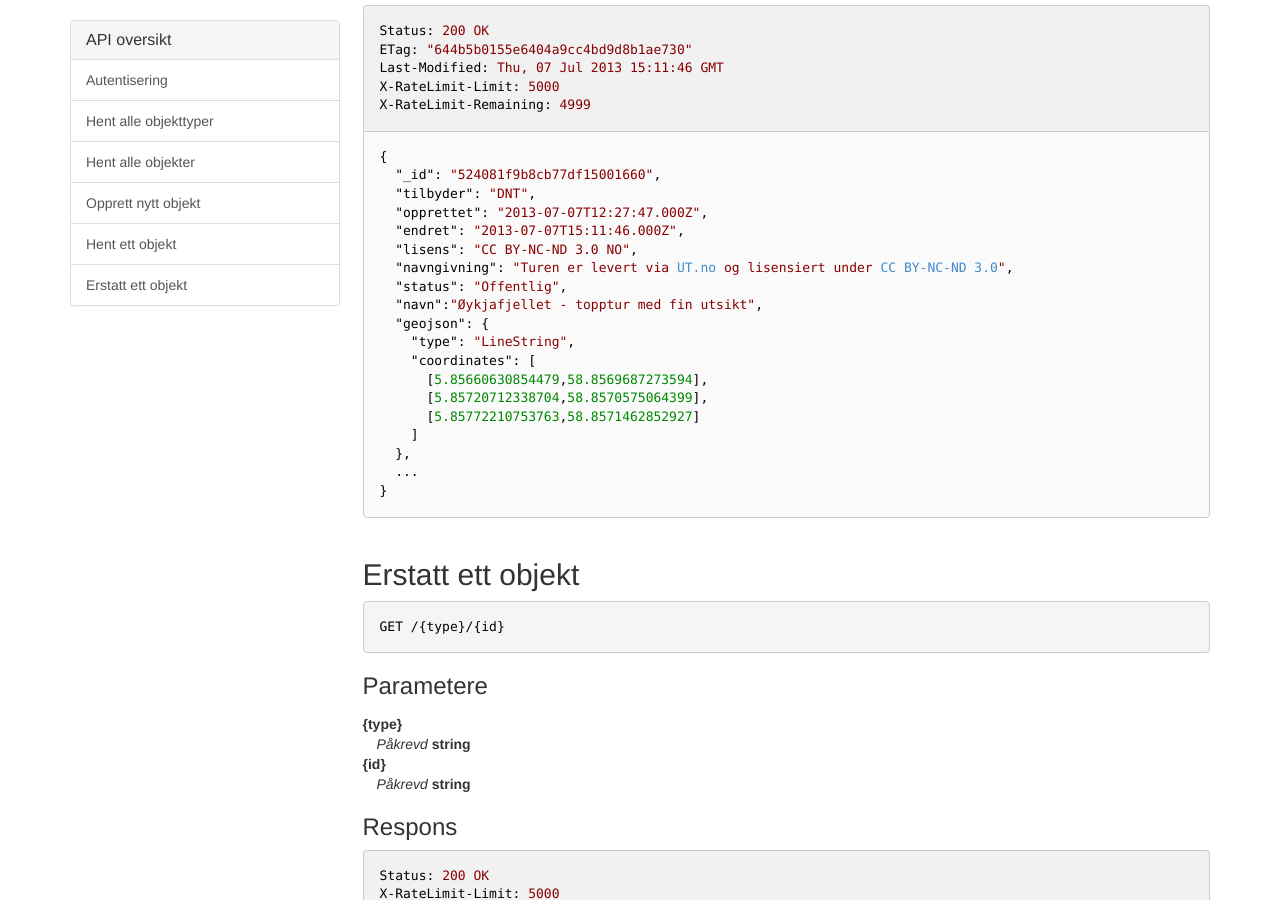
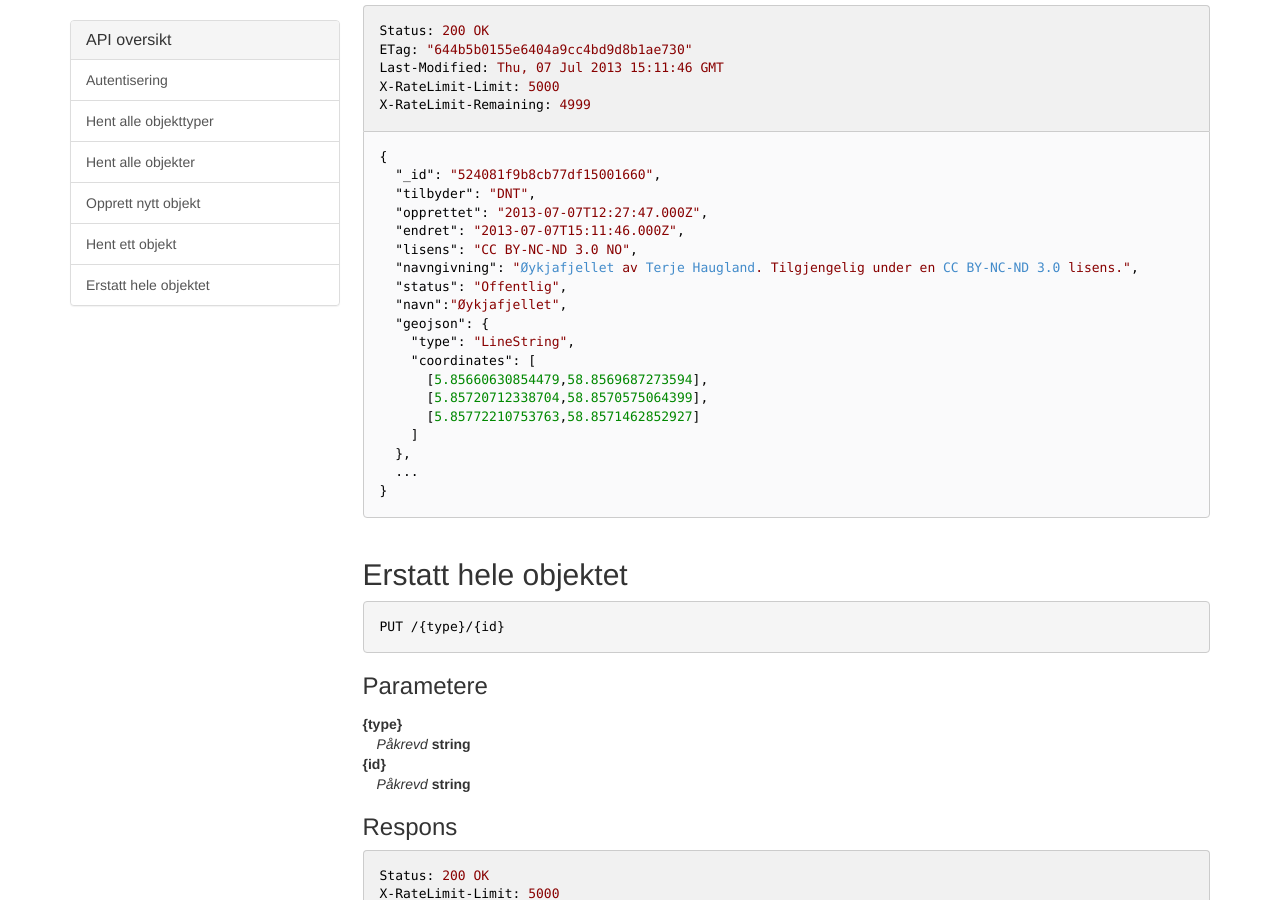
Before and after one commit to Turbasen/www.nasjonalturbase.no, a Jekyll site: the page built from api.html, in a window 1280 px wide and 900 px high, scrolled down 3325 px. Built offline with Jekyll 4.4.1, drawn with Linux system fonts in a browser that asks for light colours; nearby versions of some CDN libraries; Markdown is read by kramdown in place of the engine named in the settings.

Commit message:
Fix attribution example text

```diff
--- a/_data/api.yml
+++ b/_data/api.yml
@@ -124,9 +124,9 @@
       "opprettet": "2013-07-07T12:27:47.000Z",
       "endret": "2013-07-07T15:11:46.000Z",
       "lisens": "CC BY-NC-ND 3.0 NO",
-      "navngivning": "Turen er levert via <a href=\"http://ut.no\">UT.no</a> og lisensiert under <a href=\"http://creativecommons.org/licenses/by-nc-nd/3.0/no\">CC BY-NC-ND 3.0</a>",
+      "navngivning": "<a href=\"#\">Øykjafjellet</a> av <a href=\"#\">Terje Haugland</a>. Tilgjengelig under en <a href=\"http://creativecommons.org/licenses/by-nc-nd/3.0/no\">CC BY-NC-ND 3.0</a> lisens.",
       "status": "Offentlig",
-      "navn":"Øykjafjellet - topptur med fin utsikt",
+      "navn":"Øykjafjellet",
       "geojson": {
         "type": "LineString",
         "coordinates": [
@@ -137,9 +137,9 @@
       },
       ...
     }
-- title: Erstatt ett objekt
+- title: Erstatt hele objektet
   anchor: put-document
-  resource: GET /{type}/{id}
+  resource: PUT /{type}/{id}
   params: !!omap
     - name: "{type}"
       requ: Påkrevd
```
